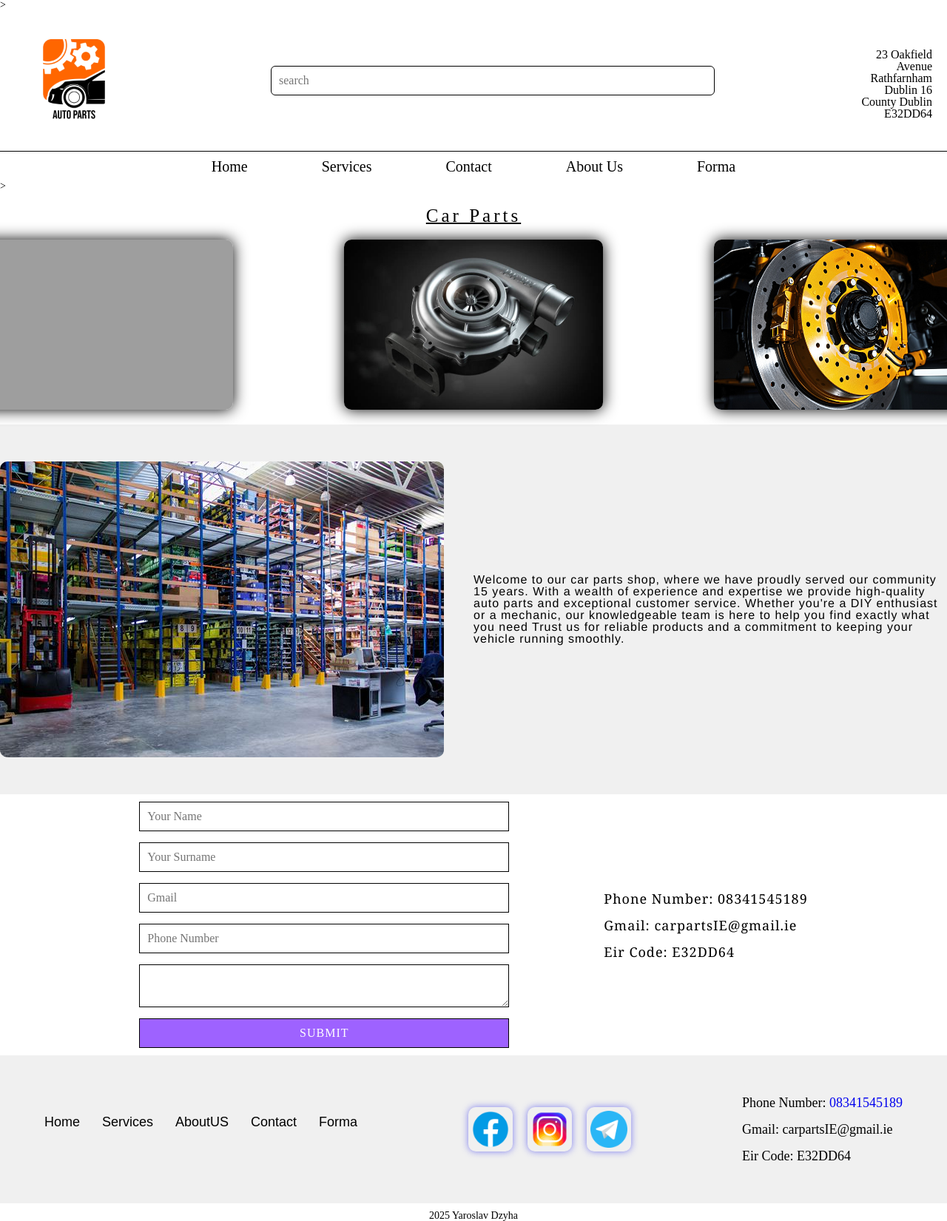
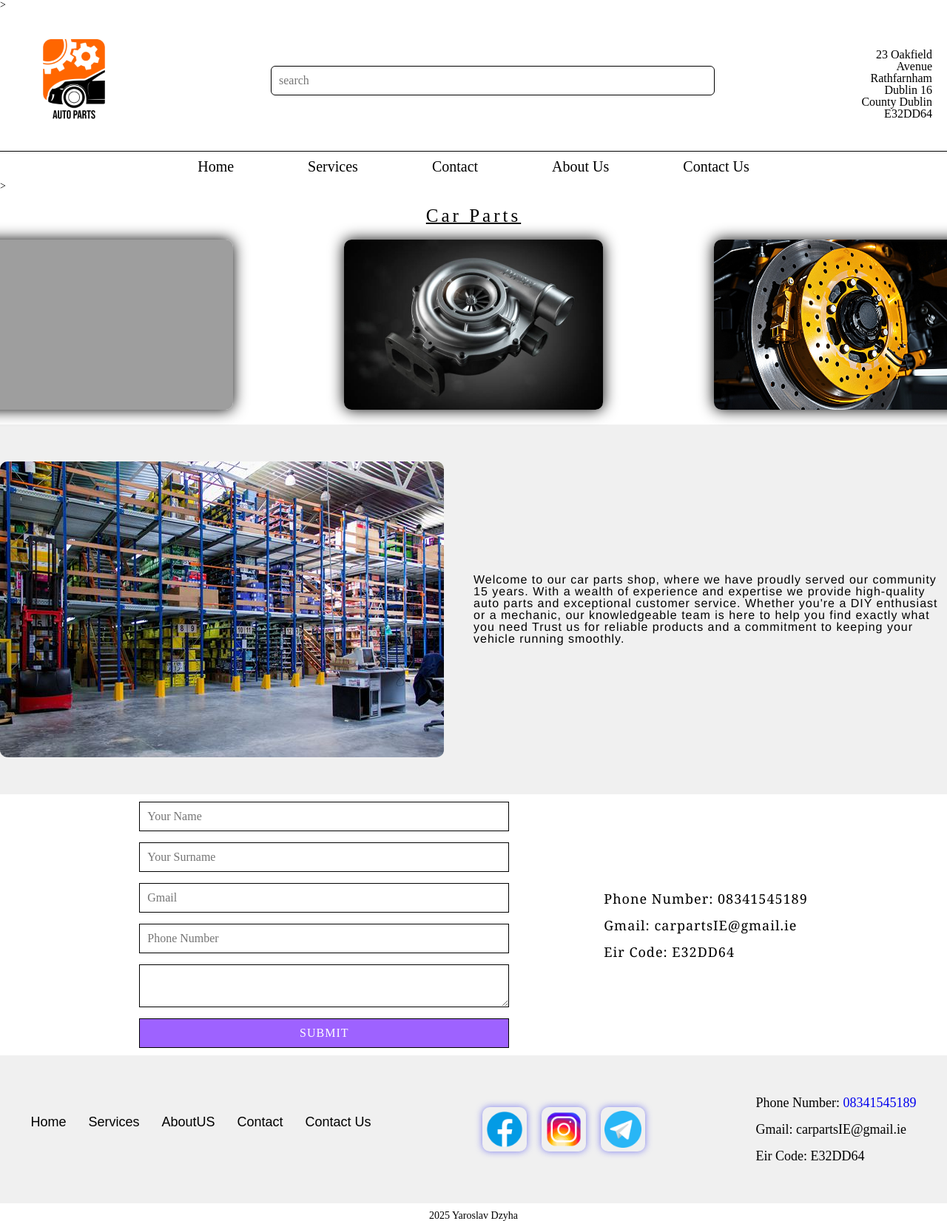
Before and after one commit to Luckynasf/CarPartsyaroslav.github.io, a plain HTML site: page index.html in a window 1280 px wide. Shown: the top 1651 px of the page at 74% size. Drawn offline with Linux system fonts and the light colour scheme; grey boxes are pictures that could not be loaded.

Commit message:
Update index.html

```diff
--- a/index.html
+++ b/index.html
@@ -47,7 +47,7 @@
                         <li><a target="_blank" href="Services.html">Services</a></li>
                         <li><a href="Contact.html">Contact</a></li>
                         <li><a target="_blank" href="AboutUS.html">About Us</a></li>
-                         <li><a href="Forma.html">Forma</a></li>
+                         <li><a href="Forma.html">Contact Us</a></li>
                     </ul>
                 </section>
             </nav>
@@ -106,7 +106,7 @@
                     <li><a href="Services.html">Services</a></li>
                     <li><a href="About Us">AboutUS</a></li>
                     <li><a href="Contact.html">Contact</a></li>
-                     <li><a href="Forma.html">Forma</a></li>
+                     <li><a href="Forma.html">Contact Us</a></li>
                 </ul>
 
             </section>
```
